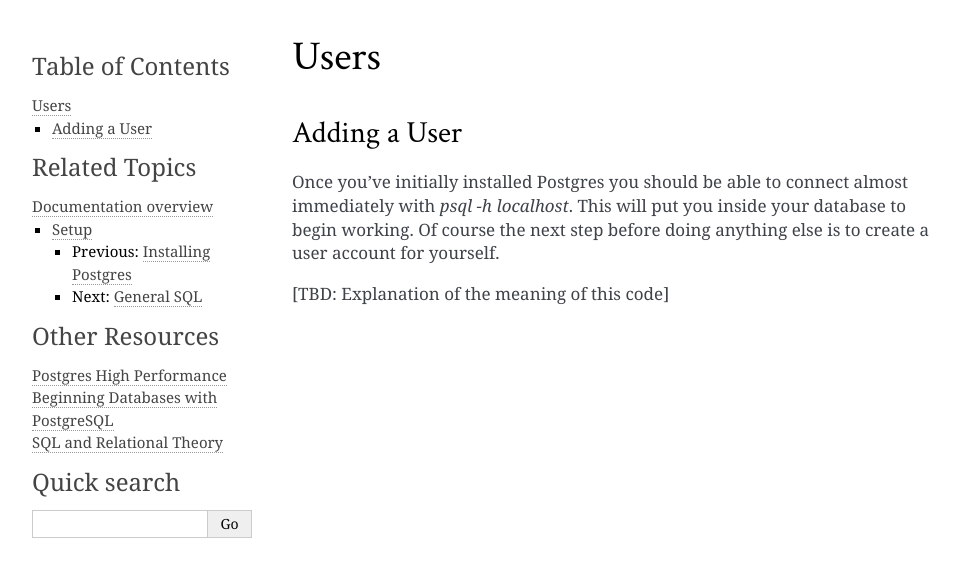
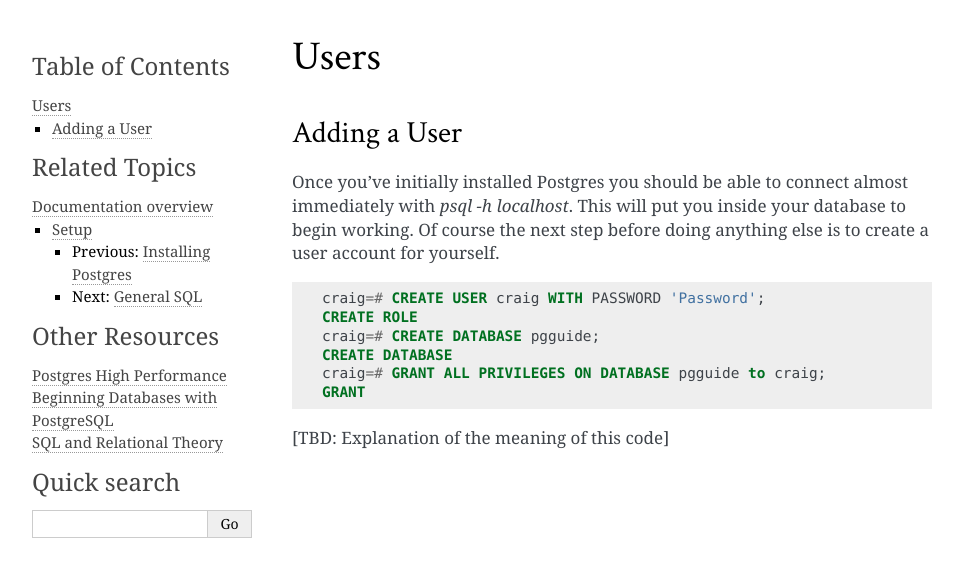
Before and after one commit to craigkerstiens/postgresguide.com, a Sphinx documentation site: the page built from source/setup/users.rst, in a window 1280 px wide. Shown: the top 577 px of the page, without its empty margins (148-1111 px from the left). Built offline with Sphinx 7.4.7, drawn with Linux system fonts in a browser that asks for light colours.

Commit message:
Fixes code-block in users page

```diff
--- a/source/setup/users.rst
+++ b/source/setup/users.rst
@@ -6,7 +6,7 @@
 
 Once you've initially installed Postgres you should be able to connect almost immediately with `psql -h localhost`. This will put you inside your database to begin working. Of course the next step before doing anything else is to create a user account for yourself.
 
-.. code::SQL
+.. code-block:: SQL
 
    craig=# CREATE USER craig WITH PASSWORD 'Password';
    CREATE ROLE
```
